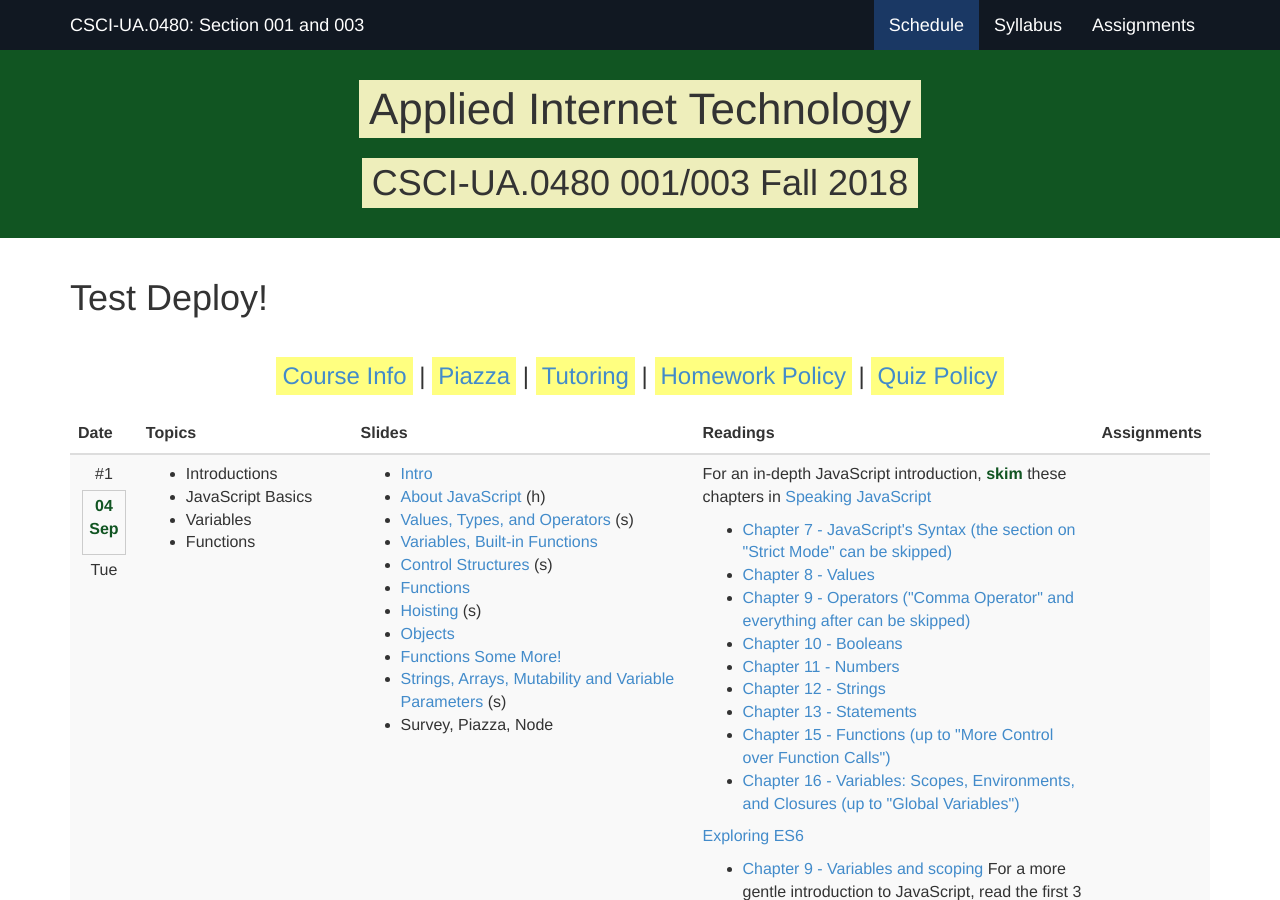
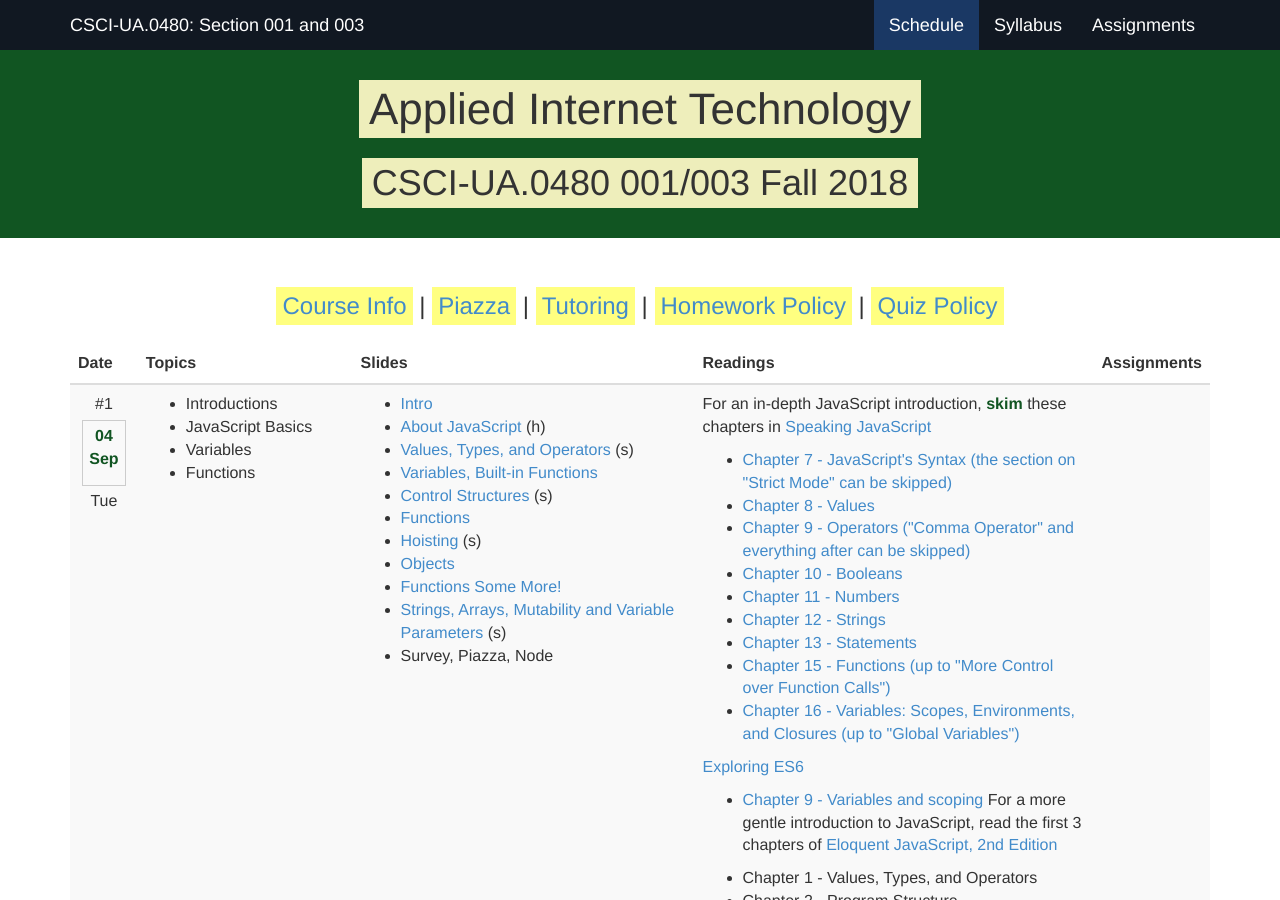
Before and after one commit to foureyes/csci-ua.0480-fall2018-001-003, a Jekyll site: the page built from index.markdown, in a window 1280 px wide and 900 px high. Built offline with Jekyll 4.4.1, drawn with Linux system fonts in a browser that asks for light colours.

Commit message:
remove testing header

```diff
--- a/_layouts/slides.html
+++ b/_layouts/slides.html
@@ -53,7 +53,6 @@
 	</head>
 
 	<body>
-		<!-- test again -->
 		<div class="reveal">
 			<div class="slides">
 					{{ content }}
--- a/index.markdown
+++ b/index.markdown
@@ -5,7 +5,6 @@ nav-state: index
 <!--
 <h1>AIT Test Deploy</h1>
 -->
-<h1>Test Deploy!</h1>
 
 
 <div id="quick-links">
```
